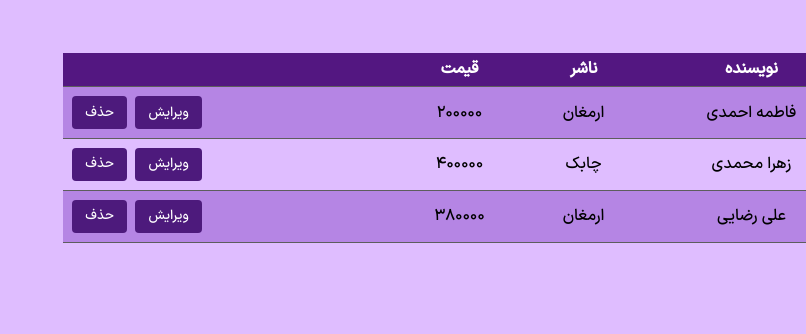
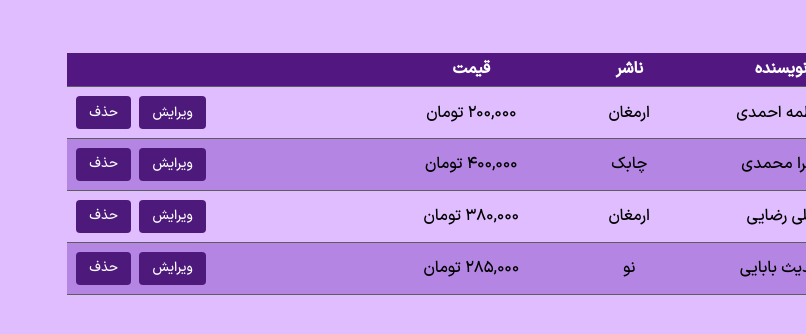
Before and after one commit to varmaziari/library-app, an Angular app: page /private/books in a window 1280 px wide. Shown: the top 334 px of the page, without its empty margins (474-1280 px from the left). Built offline with nearby package versions, Linux system fonts and the light colour scheme; sample sign-in values are in the browser's storage.

Commit message:
ja mandeh ha

```diff
--- a/src/app/+private/+pages/books-page/books-page.html
+++ b/src/app/+private/+pages/books-page/books-page.html
@@ -20,7 +20,7 @@
             <td>{{book.title}}</td>
             <td>{{book.writer}}</td>
             <td>{{book.publisher}}</td>
-            <td>{{book.price}}</td>
+            <td>{{book.price | number}} تومان</td>
             <td>
                 <button>ویرایش</button>
                 <button>حذف</button>
--- a/src/app/+private/+pages/books-page/books-page.ts
+++ b/src/app/+private/+pages/books-page/books-page.ts
@@ -1,10 +1,11 @@
 import { Component, inject, OnInit } from '@angular/core';
 import { BooksService } from './books-service';
 import { FormsModule } from '@angular/forms';
+import { DecimalPipe } from '@angular/common';
 
 @Component({
   selector: 'app-books-page',
-  imports: [FormsModule],
+  imports: [FormsModule,DecimalPipe],
   templateUrl: './books-page.html',
   styleUrl: './books-page.css',
 })
--- a/src/app/+private/+pages/books-page/books-service.ts
+++ b/src/app/+private/+pages/books-page/books-service.ts
@@ -7,8 +7,9 @@ import { bookItem } from './books-page';
 export class BooksService {
     private data:bookItem[]=[
       {id:1,title:'مدار منطقی', writer:'فاطمه احمدی', publisher:'ارمغان', price:200000},
-      {id:2,title:'مدار منطقی', writer:'زهرا محمدی', publisher:'چابک', price:400000},
-      {id:3,title:'مدار منطقی', writer:'علی رضایی', publisher:'ارمغان', price:380000},
+      {id:2,title:' برنامه نویسی', writer:'زهرا محمدی', publisher:'چابک', price:400000},
+      {id:3,title:'پایگاه داده ', writer:'علی رضایی', publisher:'ارمغان', price:380000},
+      {id:4,title:' طراحی وب ', writer:'حدیث بابایی', publisher:'نو', price:285000},
     ];
 
     list(){
--- a/src/app/+private/+pages/members-page/members-service.ts
+++ b/src/app/+private/+pages/members-page/members-service.ts
@@ -8,6 +8,8 @@ export class MembersService {
       private data:memberItem[]=[
         {id:1,name:'علی',family:'حیدری',nationalCode:'3865245698',phoneNumber:'09186957845',address:'همدان'},
         {id:2,name:'صبا',family:'صالحی',nationalCode:'4005245663',phoneNumber:'09306957444',address:'تهران'},
+        {id:3,name:'صالح',family:'عباسی',nationalCode:'3702005666',phoneNumber:'09906953333',address:'تبریز'},
+        {id:4,name:'پروانه',family:'قیاسی',nationalCode:'3882205734',phoneNumber:'09186952154',address:'همدان'},
       ];
 
       list(){
--- a/src/app/+public/+pages/login-page/login-page.css
+++ b/src/app/+public/+pages/login-page/login-page.css
@@ -6,7 +6,7 @@
 }
 
 .login {
-    background-color: rgb(255, 255, 255);
+    background-color: rgba(255, 255, 255, 0.488);
     padding: 1em;
     min-width: 350px;
 }
```
